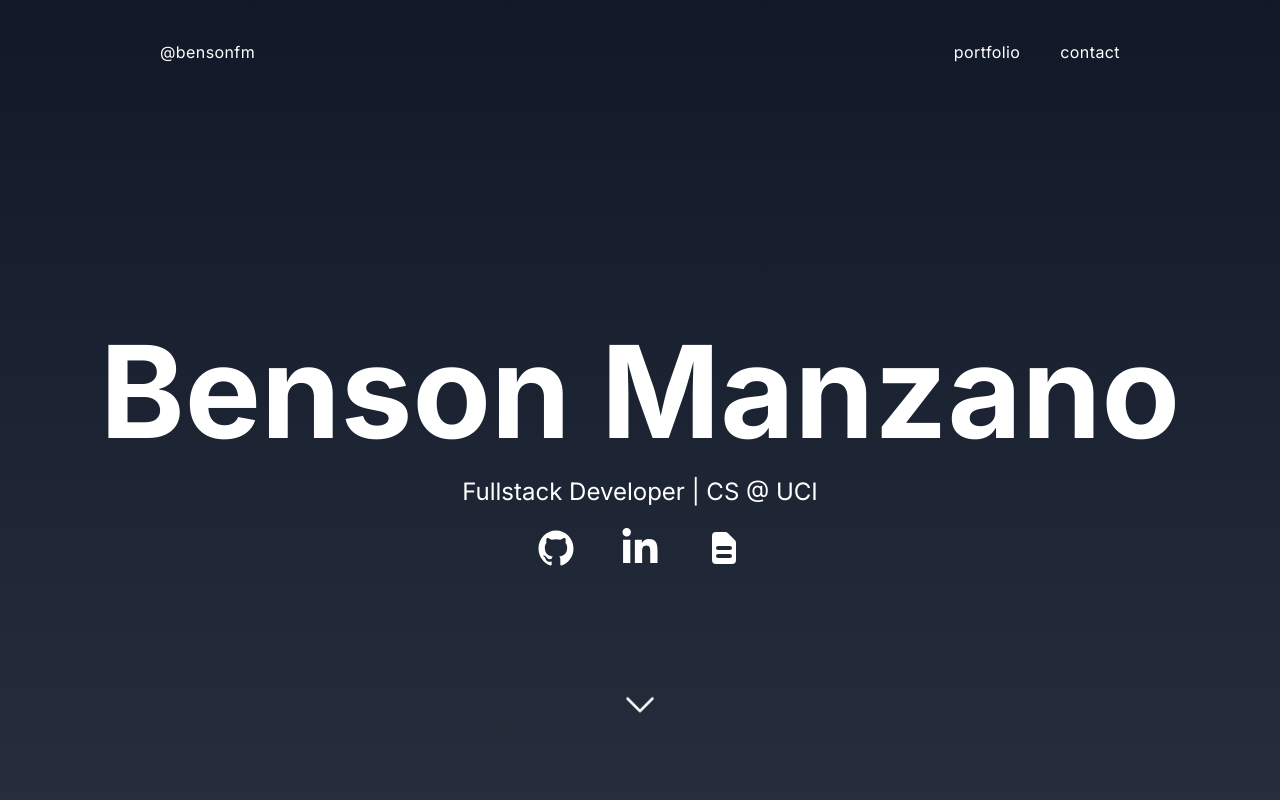
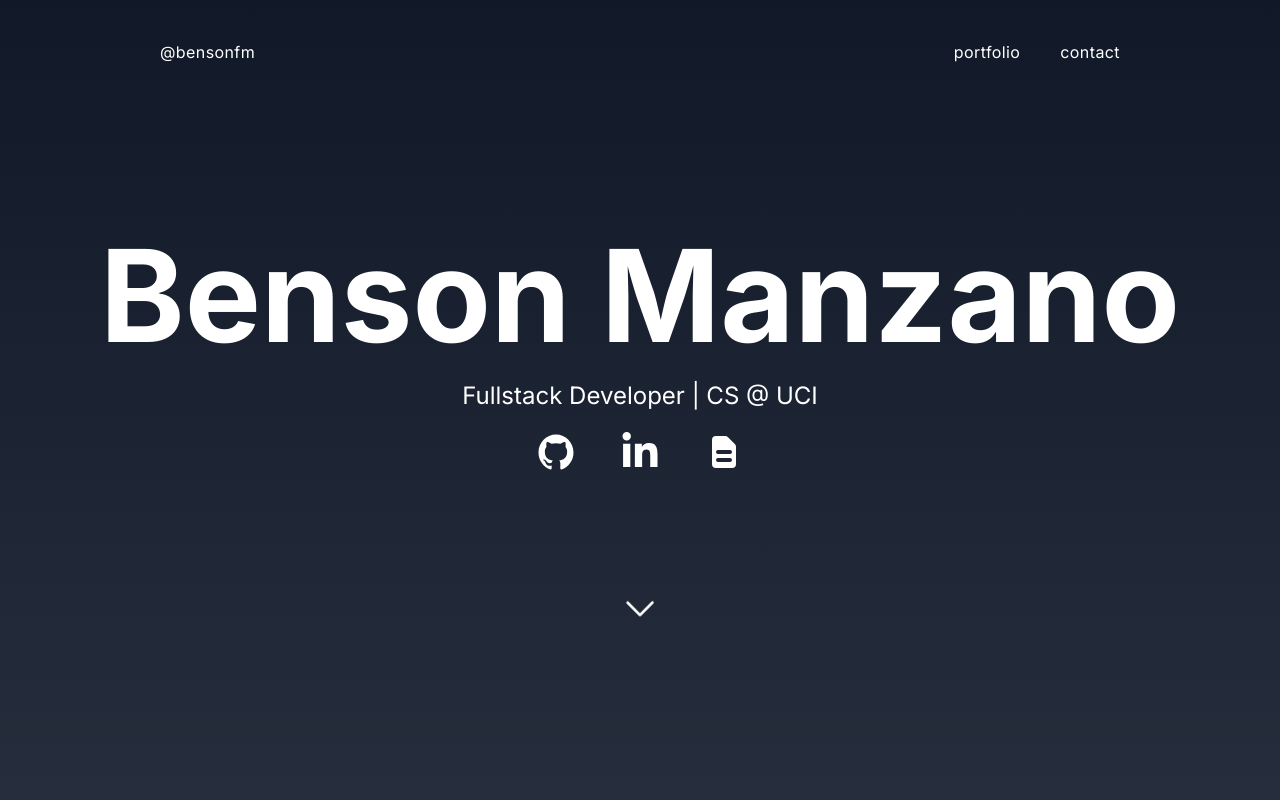
Before and after one commit to benson-fm/portfolio, a Next.js app: page / in a window 1280 px wide. Shown: the top 800 px of the page. Built offline with nearby package versions, Linux system fonts and the light colour scheme.

Commit message:
Added spacing for hero

```diff
--- a/src/app/page.tsx
+++ b/src/app/page.tsx
@@ -9,7 +9,7 @@ import { Reveal } from "@/lib/Reveal";
 export default function Home() {
   return (
     <main className="scroll-smooth bg-gradient-to-b from-gray-900 to-gray-600 min-h-dvh text-white overflow-x-hidden">
-      <div className="flex flex-col min-h-dvh gap-72 items-center">
+      <div className="flex flex-col min-h-dvh gap-48 2xl:gap-60 3xl:gap-72 items-center">
         <Navbar />
         <Hero />
       </div>
--- a/tailwind.config.ts
+++ b/tailwind.config.ts
@@ -76,6 +76,9 @@ const config = {
       fontFamily: {
         sans: ["Inter", ...fontFamily.sans],
       },
+      screens: {
+        '3xl': "1640px",
+      }
     },
   },
   plugins: [require("tailwindcss-animate")],
```
